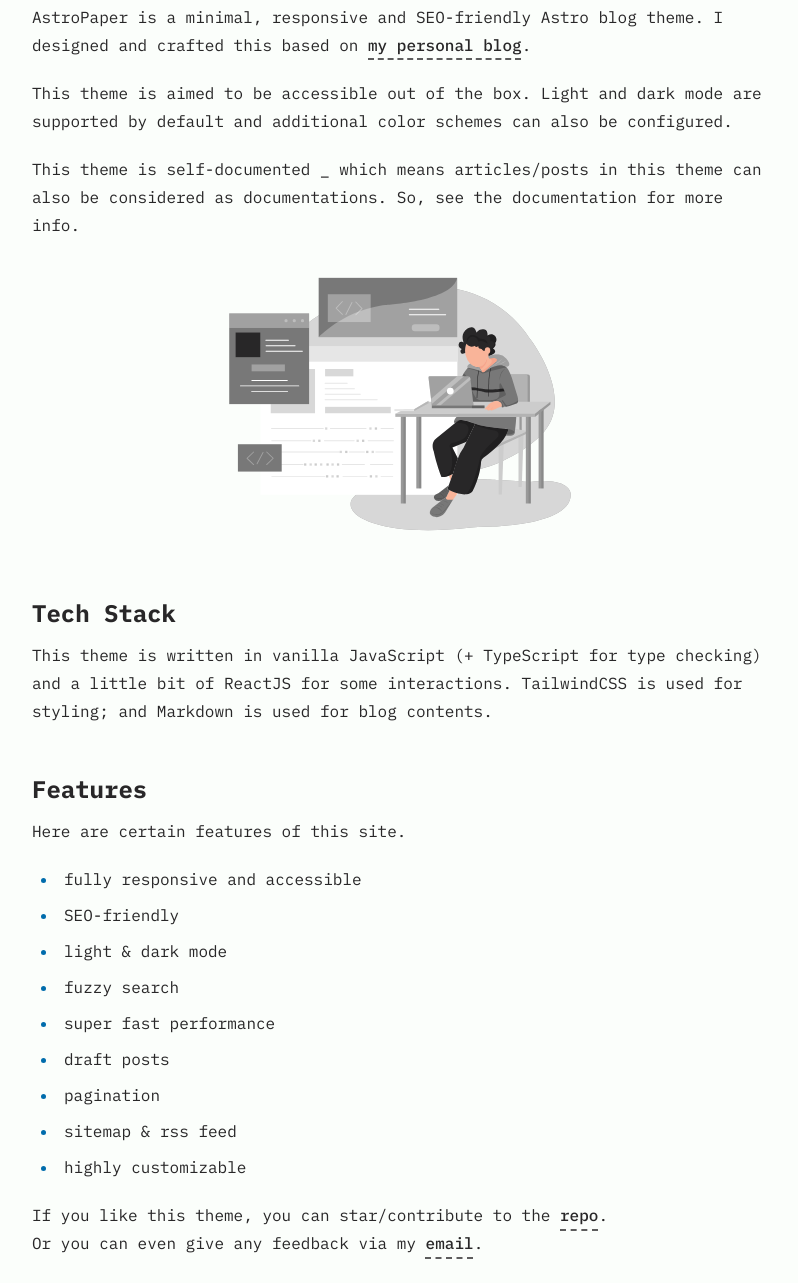
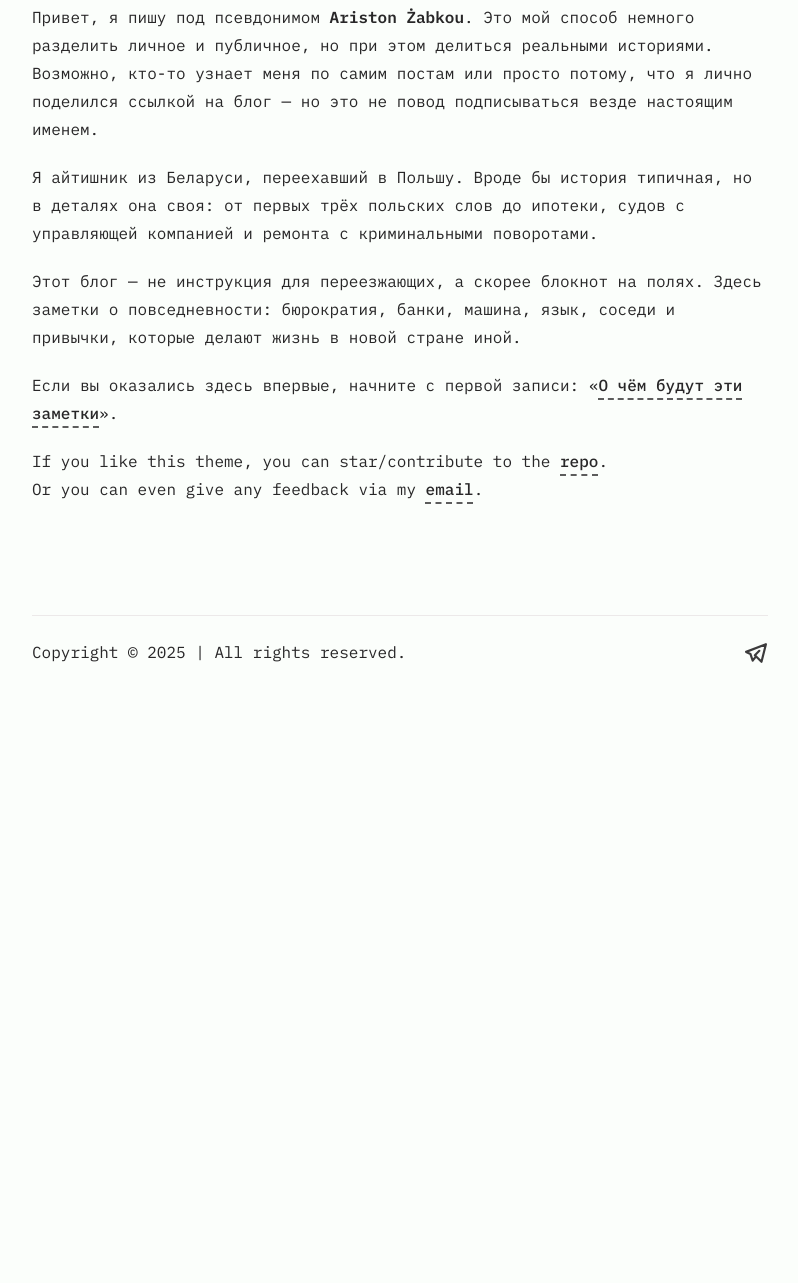
Before and after one commit to rizhenkov/astro-blog, an Astro site: page /about in a window 1280 px wide. Shown: the part 306-1589 px from the top of the page, without its empty margins (240-1038 px from the left). After the commit the page ends 994 px from the top, so only its background shows below. Built offline with nearby package versions, Linux system fonts and the light colour scheme; Astro itself is replaced by a stand-in of ours.

Commit message:
Update about page content and add first blog post

```diff
--- /dev/null
+++ b/src/content/blog/hello-world.md
@@ -0,0 +1,22 @@
+---
+
+pubDatetime: 2025-09-23T15:22:00Z
+title: О чём будут эти заметки
+draft: false
+description: "Приветственная заметка: немного о себе и о том, как будут устроены будущие записи."
+
+---
+
+Привет. Меня зовут Ariston Żabkou[^1] — и это моя первая заметка.
+Скорее даже «нулевая». Та, в которой обычно объясняют, почему кто-то вдруг решает писать публично про свою жизнь, хотя вокруг уже тысячи блогов и телеграм-каналов.
+
+Я переехал из Беларуси в Польшу. История в целом не уникальная, но в деталях — своя: от съёма квартиры и открытия счёта в банке, зная из польских слов только правило "три Д"[^2] до покупки квартиры в ипотеку и детективных историй про суды с управляющей компанией и то, как криминальные истории и травмы мешают польским мастерам закончить ремонт. Эти мелочи редко попадают в инструкции на форумах, но именно они и формируют повседневность.
+
+Я не планирую делать здесь энциклопедию для переезжающих. Скорее это будет блокнот на полях: записи о том, что удивляет, раздражает или радует. Иногда про бюрократию и бумажки, иногда про ремонт, машину, ИП или банки. Иногда — про язык, соседей и бытовые привычки, которые отличают «там» и «здесь». Повествование будет происходить по мере всплывания воспоминаний и их кристаллизации, не в хронологическом порядке.
+
+Почему блог? Хотел сначала ограничиться просто телеграм-каналом, но там есть лимит на кол-во слов, а некоторые истории будут лонгридами. Также некоторые истории будут содержать реально полезный опыт и инструкции, поэтому хочется сделать их искабельными в интернете. И ещё: блог помогает не потерять нить. Чтобы самому помнить, с чего всё начиналось. А если кому-то это окажется полезным или хотя бы узнаваемым — тем лучше.
+
+Первая запись сделана. Пусть дальше они складываются в историю.
+
+[^1]: Конечно же, это не настоящее имя, а "творческий псевдоним"
+[^2]: Правило "три Д": dzień dobry (здравствуйте), dziękuję (спасибо), do widzenia (до свидания)
--- a/src/pages/about.md
+++ b/src/pages/about.md
@@ -1,36 +1,16 @@
 ---
 layout: ../layouts/AboutLayout.astro
-title: "About"
+title: "Обо мне и блоге"
 ---
 
-AstroPaper is a minimal, responsive and SEO-friendly Astro blog theme. I designed and crafted this based on [my personal blog](https://satnaing.dev/blog).
+Привет, я пишу под псевдонимом **Ariston Żabkou**.
+Это мой способ немного разделить личное и публичное, но при этом делиться реальными историями. Возможно, кто-то узнает меня по самим постам или просто потому, что я лично поделился ссылкой на блог — но это не повод подписываться везде настоящим именем.
 
-This theme is aimed to be accessible out of the box. Light and dark mode are supported by
-default and additional color schemes can also be configured.
+Я айтишник из Беларуси, переехавший в Польшу. Вроде бы история типичная, но в деталях она своя: от первых трёх польских слов до ипотеки, судов с управляющей компанией и ремонта с криминальными поворотами.
 
-This theme is self-documented \_ which means articles/posts in this theme can also be considered as documentations. So, see the documentation for more info.
+Этот блог — не инструкция для переезжающих, а скорее блокнот на полях. Здесь заметки о повседневности: бюрократия, банки, машина, язык, соседи и привычки, которые делают жизнь в новой стране иной.
 
-<div>
-  <img src="/assets/dev.svg" class="sm:w-1/2 mx-auto" alt="coding dev illustration">
-</div>
-
-## Tech Stack
-
-This theme is written in vanilla JavaScript (+ TypeScript for type checking) and a little bit of ReactJS for some interactions. TailwindCSS is used for styling; and Markdown is used for blog contents.
-
-## Features
-
-Here are certain features of this site.
-
-- fully responsive and accessible
-- SEO-friendly
-- light & dark mode
-- fuzzy search
-- super fast performance
-- draft posts
-- pagination
-- sitemap & rss feed
-- highly customizable
+Если вы оказались здесь впервые, начните с первой записи: «[О чём будут эти заметки](/posts/hello-world/)».
 
 If you like this theme, you can star/contribute to the [repo](https://github.com/satnaing/astro-paper).
 Or you can even give any feedback via my [email](mailto:contact@satnaing.dev).
```
